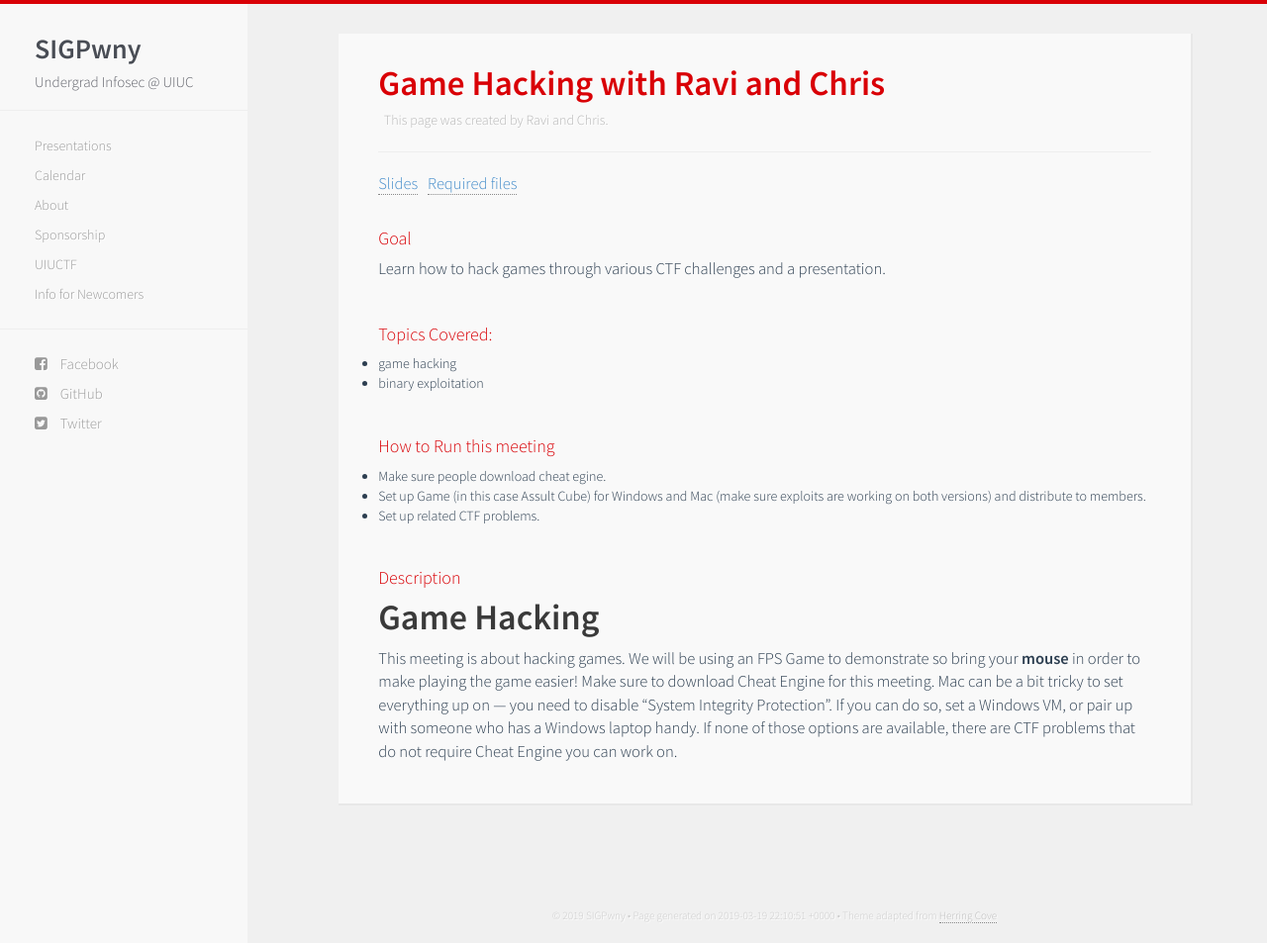
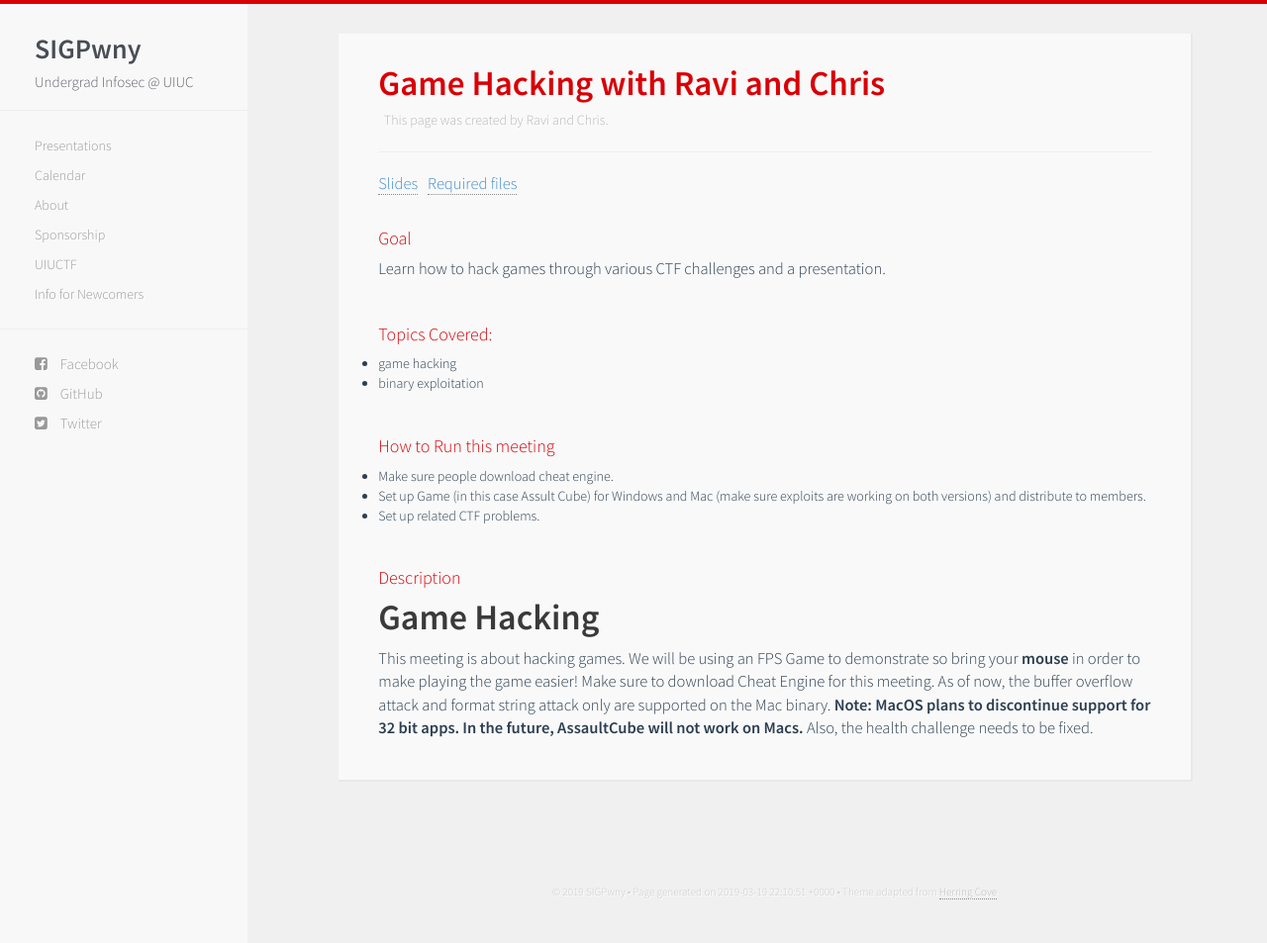
Before and after one commit to sigpwny/sigpwny.github.io-archive, a Jekyll site: the page built from _meetings/Game-Hacking.md, in a window 1280 px wide and 953 px high. Shown: the whole window at 99% size. Built offline with Jekyll 4.4.1, drawn with Linux system fonts in a browser that asks for light colours; nearby versions of some CDN libraries.

Commit message:
Fixed grammar & added explanation

```diff
--- a/_meetings/Game-Hacking.md
+++ b/_meetings/Game-Hacking.md
@@ -8,7 +8,7 @@ slides: "https://docs.google.com/presentation/d/1Sg3zWHWptDcDbwtdwhmKz2z79nAsHMB
 link-to-assets: "https://drive.google.com/drive/u/0/folders/19A2YZopE1G8sDYw7BOyd-KbIEb8-XaJ2"
 goal: "Learn how to hack games through various CTF challenges and a presentation."
 how-to-run: [
-	"Make sure people download cheat egine.",
+	"Make sure people download cheat engine.",
 	"Set up Game (in this case Assult Cube) for Windows and Mac (make sure exploits are working on both versions) and distribute to members.",
 	"Set up related CTF problems.",
 ]
@@ -21,4 +21,4 @@ list-of-topics: [
 {% include single-meeting.html  %}
 
 # Game Hacking
-This meeting is about hacking games. We will be using an FPS Game to demonstrate so bring your **mouse** in order to make playing the game easier! Make sure to download Cheat Engine for this meeting. Mac can be a bit tricky to set everything up on — you need to disable "System Integrity Protection". If you can do so, set a Windows VM, or pair up with someone who has a Windows laptop handy. If none of those options are available, there are CTF problems that do not require Cheat Engine you can work on.
+This meeting is about hacking games. We will be using an FPS Game to demonstrate so bring your **mouse** in order to make playing the game easier! Make sure to download Cheat Engine for this meeting. As of now, the buffer overflow attack and format string attack only are supported on the Mac binary. **Note: MacOS plans to discontinue support for 32 bit apps. In the future, AssaultCube will not work on Macs.** Also, the health challenge needs to be fixed.
```
